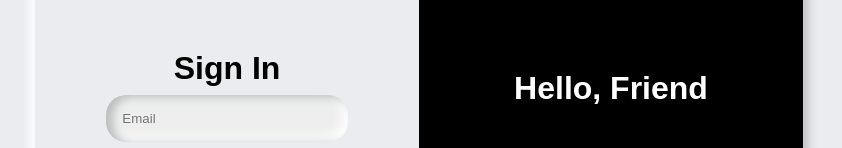
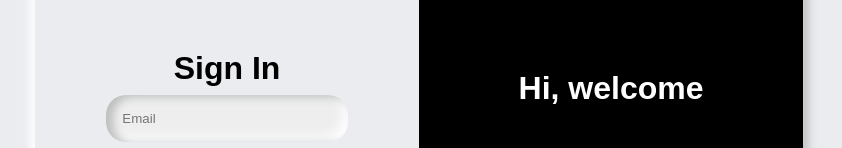
Before and after one commit to k-gos/404-Team-Name-Not-Found, a website: page public/signup-signin/signin.html in a window 1280 px wide. Shown: the part 233-381 px from the top of the page, without its empty margins (221-1063 px from the left). Drawn offline with Linux system fonts and the light colour scheme.

Commit message:
Update signin.html

```diff
--- a/public/signup-signin/signin.html
+++ b/public/signup-signin/signin.html
@@ -36,7 +36,7 @@
                     <button id="signIn" class="overlay_btn">Sign In</button>
                 </div>
                 <div class="overlay-right">
-                    <h1>Hello, Friend</h1>
+                    <h1>Hi, welcome</h1>
                     <p>Enter your personal details and start journey with us</p>
                     <button id="signUp" class="overlay_btn1">Sign Up</button>
                 </div>
```
